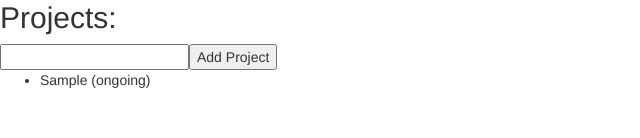
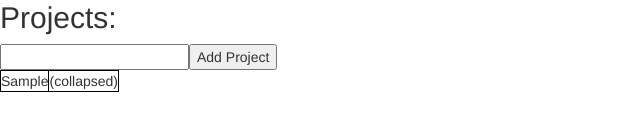
Before and after one commit to chriskeller/booked-beaver, a React (Create React App) app in the folder ui/: page / in a window 1280 px wide. Both pictures are taken after typing "Sample" into the empty fields and a click on the button "Add Project". Shown: the part 162-300 px from the top of the page, without its empty margins (0-640 px from the left). Built offline with nearby package versions, Linux system fonts and the light colour scheme.

Commit message:
Change list to table, with toggling the visibility of resources row

```diff
--- a/ui/src/components/Project.js
+++ b/ui/src/components/Project.js
@@ -1,20 +1,25 @@
 import React from 'react'
 import PropTypes from 'prop-types'
 
-const Project = ({ onClick, completed, text }) => (
-  <li
+const Project = ({ onClick, collapsed, text }) => (
+  <React.Fragment>
+  <tr
     onClick={onClick}
-    style={ {
-      textDecoration: completed ? 'line-through' : 'none'
-    }}
+    style={ { border: '1px solid black' }}
   >
-    {text} ({completed ? 'completed' : 'ongoing'})
-  </li>
+    <td style={ { border: '1px solid black' }}>{text}</td>
+    <td>({collapsed ? 'collapsed' : 'visible'})</td>
+  </tr>
+  <tr style={ { visibility: collapsed ? 'collapse' : 'visible'}}>
+    <td style={ { border: '1px dotted black' }}>a</td>
+    <td style={ { border: '1px dotted black' }}>a</td>
+  </tr>
+  </React.Fragment>
 )
 
 Project.propTypes = {
   onClick: PropTypes.func.isRequired,
-  completed: PropTypes.bool.isRequired,
+  collapsed: PropTypes.bool.isRequired,
   text: PropTypes.string.isRequired
 }
 
--- a/ui/src/components/ProjectList.js
+++ b/ui/src/components/ProjectList.js
@@ -4,11 +4,14 @@ import Project from './Project'
 
 const ProjectList = ({ projects, toggleProject }) => {
   return (
-    <ul>
-      {projects.map((project, index) => {
-        return <Project key={index} {...project} onClick={() => toggleProject(index)} />;
-      })}
-    </ul>
+    <table>
+      <tbody>
+        {projects.map((project, index) => {
+          return <Project key={index} {...project} onClick={() => toggleProject(index)} />;
+        })}
+      </tbody>
+    </table>
+
   );
 }
 
@@ -16,7 +19,7 @@ ProjectList.propTypes = {
   projects: PropTypes.arrayOf(
     PropTypes.shape({
       id: PropTypes.number.isRequired,
-      completed: PropTypes.bool.isRequired,
+      collapsed: PropTypes.bool.isRequired,
       text: PropTypes.string.isRequired
     }).isRequired
   ).isRequired,
--- a/ui/src/reducers/projectsReducer.js
+++ b/ui/src/reducers/projectsReducer.js
@@ -7,13 +7,13 @@ const projectsReducer = ( state = [], action) => {
             state = [...state, {
                 id: action.id,
                 text: action.text,
-                completed: false
+                collapsed: true
                 }]
             break;
         case 'TOGGLE_PROJECT':
             return state.map(project =>
             (project.id === action.id)
-              ? {...project, completed: !project.completed}
+              ? {...project, collapsed: !project.collapsed}
               : project
             )
         default:
```
